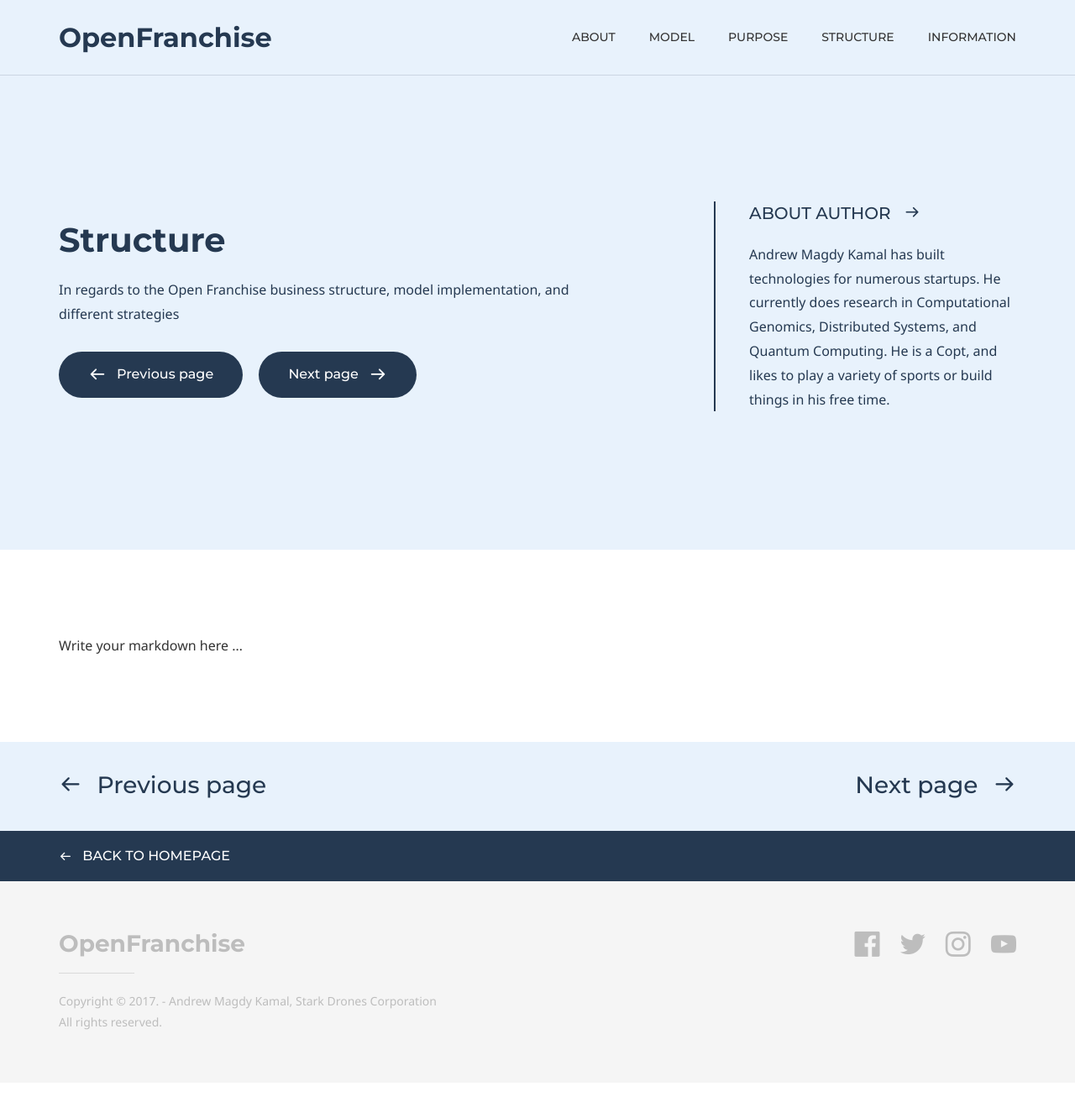
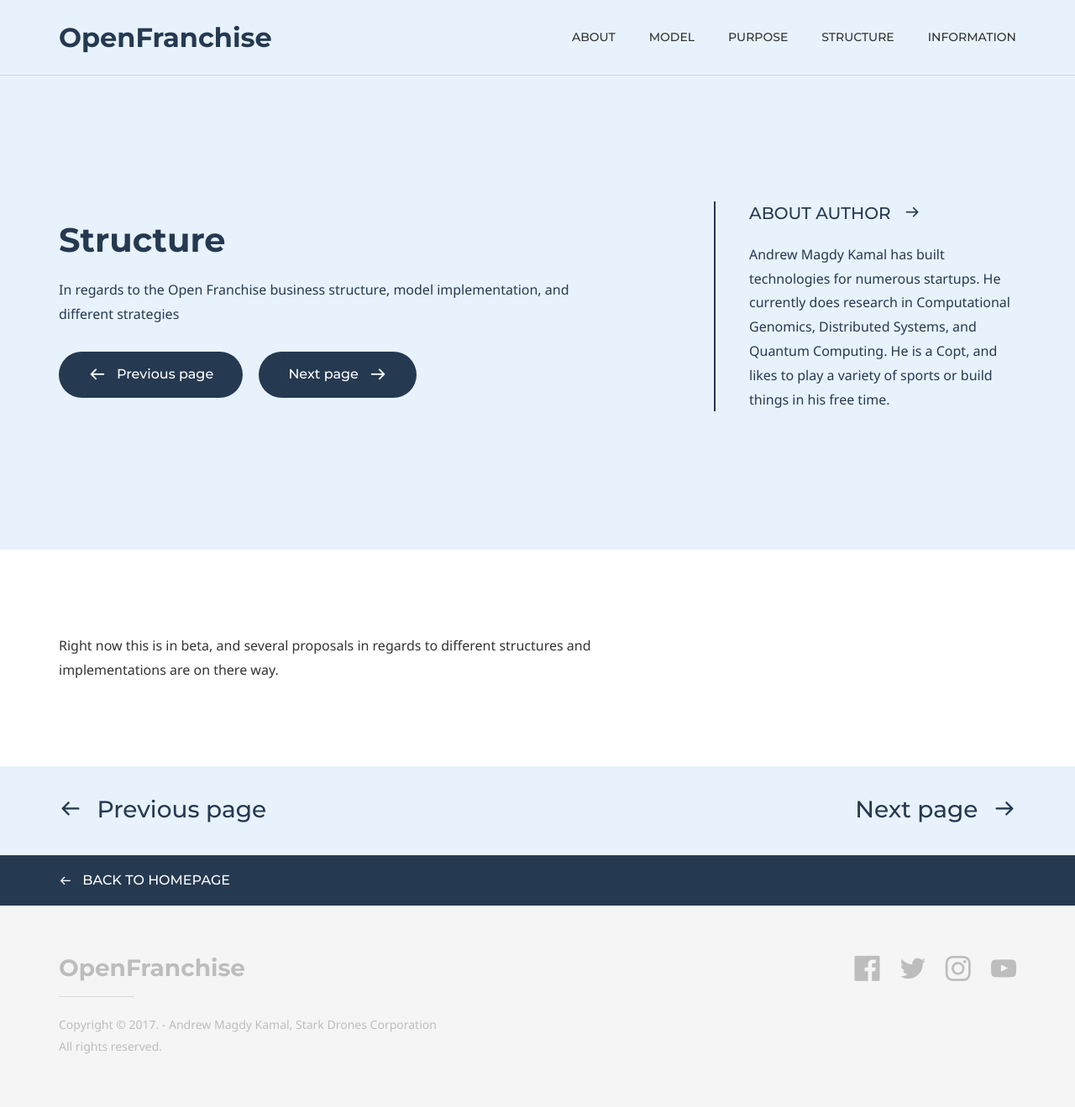
Before and after one commit to Open-Franchise/open-franchise.github.io, a Jekyll site: the page built from structure.md, in a window 1280 px wide. Shown: the whole page at 84% size. Built offline with Jekyll 4.4.1, drawn with Linux system fonts in a browser that asks for light colours; some web fonts are replaced; before the commit the page ends 1290 px from its top, so only the background shows below that.

Commit message:
Update structure.md

```diff
--- a/structure.md
+++ b/structure.md
@@ -28,4 +28,4 @@ page_nav:
         url: 'https://open-franchise.github.io/information/'
 ---
 
-Write your markdown here ...
+Right now this is in beta, and several proposals in regards to different structures and implementations are on there way.
```
